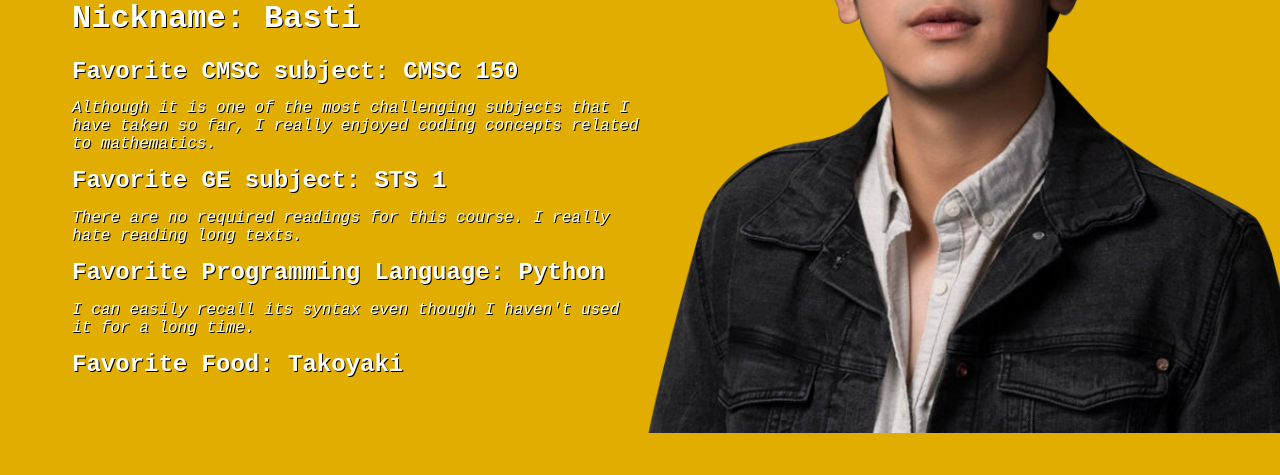
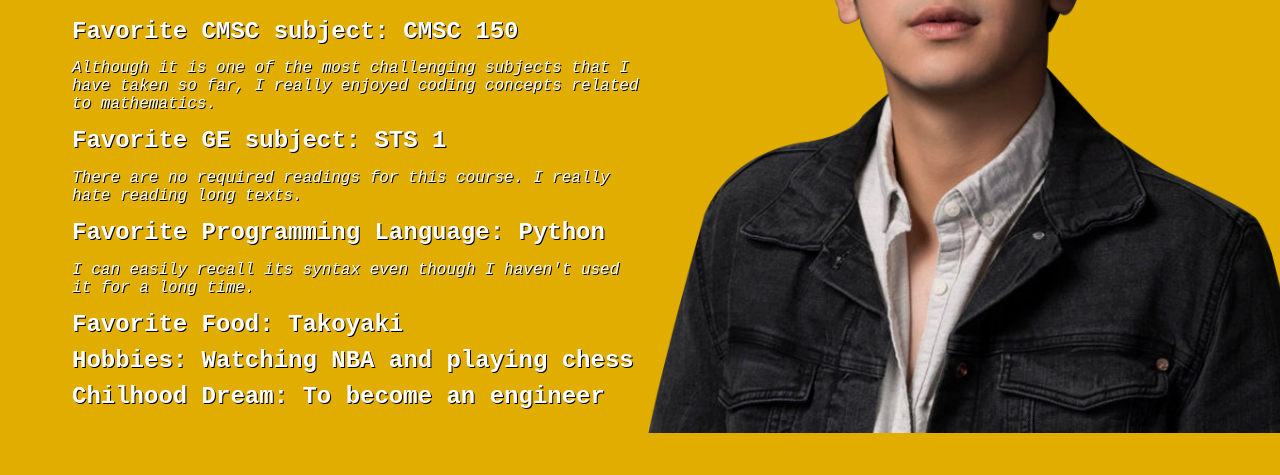
Before and after one commit to smvillavicencio/smvillavicencio.github.io, a plain HTML site: page index.html in a window 1280 px wide. Shown: the part 325-800 px from the top of the page. Drawn offline with Linux system fonts and the light colour scheme.

Commit message:
Added hobbies and childhood dream

```diff
--- a/index.html
+++ b/index.html
@@ -20,6 +20,8 @@
                     <h2 class="question">Favorite Programming Language: Python</h2>
                     <h2 class="answer">I can easily recall its syntax even though I haven't used it for a long time.</h2>
                     <h2 class="question">Favorite Food: Takoyaki</h2>
+                    <h2 class="question">Hobbies: Watching NBA and playing chess</h2>
+                    <h2 class="question">Chilhood Dream: To become an engineer</h2>
                 </div>
                 <div class="image-col">
                     <img class="image-basti" src="basti.png" alt="Sebastian Villavicencio"/>
--- a/style.css
+++ b/style.css
@@ -12,10 +12,9 @@ html{
     padding: 0 5vw 0 5vw;
 }
 .text-col{
-    margin-top: 20vh;
+    margin-top: 15vh;
     height: 60vh;
     width:  45vw;
-
     text-shadow: 1px 1px black;
 }
 .image-basti{
```
